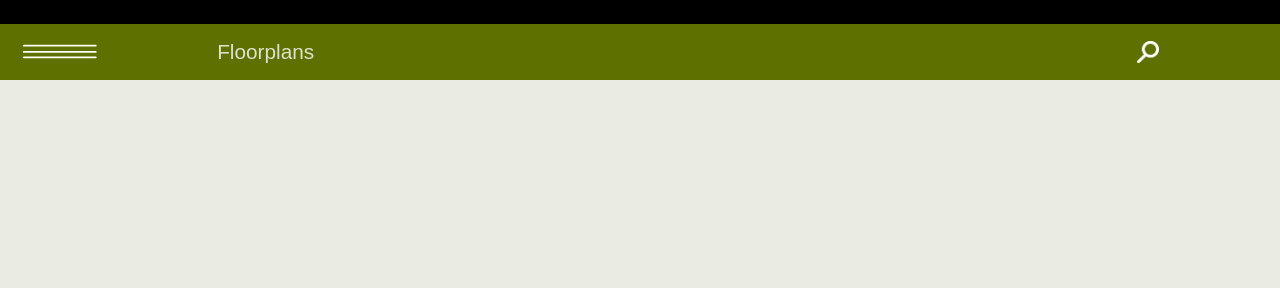
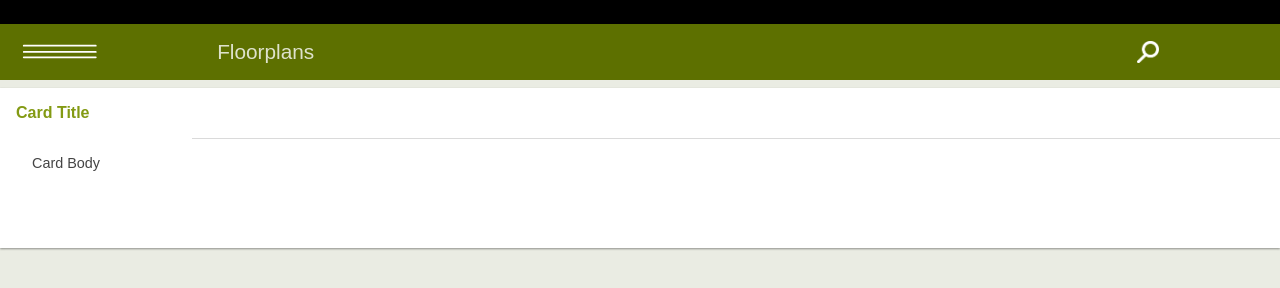
Before and after one commit to francisatkinson/dragonsden, a plain HTML site: page app/index.html in a window 1280 px wide. Shown: the top 288 px of the page. Drawn offline with Linux system fonts and the light colour scheme.

Commit message:
Added card
Added card element and styles to app body

```diff
--- a/app/index.html
+++ b/app/index.html
@@ -25,7 +25,19 @@
 				</div>
 			</div>
 			<div class="body">
-
+				<div class="card">
+					<div class="cardHeader">
+						<p class="cardTitle">
+							Card Title
+						</p>
+					</div>
+					<div class="cardLine"></div>
+					<div class="cardBody">
+						<p>
+							Card Body
+						</p>
+					</div>
+				</div>
 			</div>
 			<div class="sidebar">
 				<div class="logo">
--- a/app/stylesheets/styles.css
+++ b/app/stylesheets/styles.css
@@ -78,3 +78,29 @@ p {
 	display: none;
 	z-index: 10;
 }
+
+.card {
+	width: 100%;
+	height: 10rem;
+	margin-top: .5rem;
+	background-color: rgb(255,255,255);
+	box-shadow: 0 1px 2px rgba(0,0,0,0.4);
+}
+.cardHeader {
+	padding: 1rem 1rem;
+}
+.cardHeader p {
+	color: rgb(131,154,19);
+	font-weight: 600;
+}
+.cardBody p {
+	color: rgb(68,68,68);
+	padding: 1rem 2rem;
+	font-size: 0.9rem;
+}
+.cardLine {
+	width: 85%;
+	margin-left: 15%;
+	height: 1px;
+	background-color: rgb(218,218,218);
+}
```
